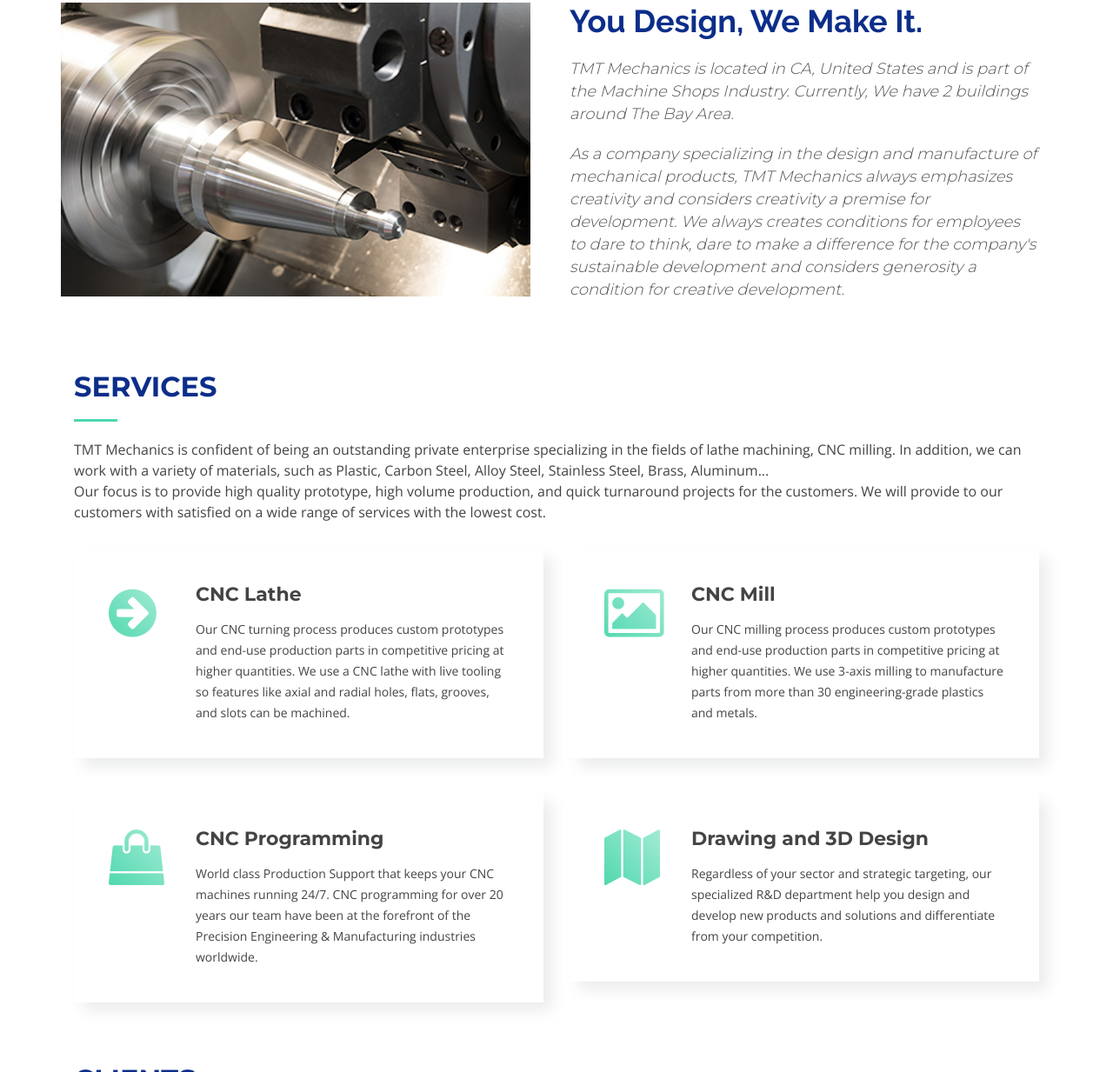
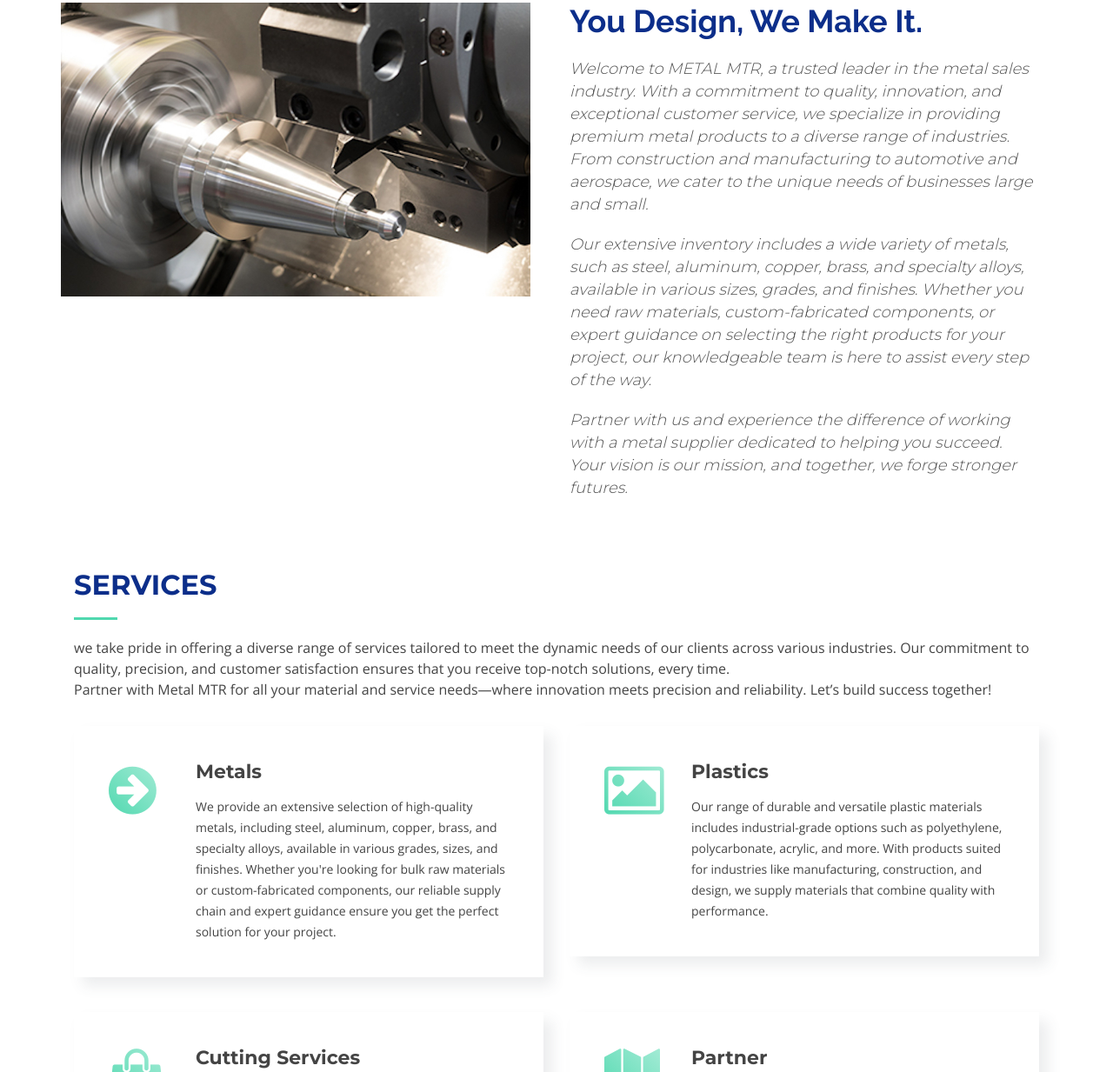
Before and after one commit to chng8320/metalmtr.com, a plain HTML site: page index.html in a window 1280 px wide. Shown: the part 664-1897 px from the top of the page at 87% size. Drawn offline with nearby package versions, Linux system fonts and the light colour scheme; files whose address does not match are found by name.

Commit message:
Update index.html

```diff
--- a/index.html
+++ b/index.html
@@ -44,8 +44,8 @@
   <section id="topbar" class="d-none d-lg-block">
     <div class="container clearfix">
       <div class="contact-info float-left">
-        <i class="fa fa-envelope-o"></i> <a href="mailto:tmtmechanics@gmail.com">tmtmechanics@gmail.com</a>
-          <i class="fa fa-phone">+1 669 255 3438</i>
+        <i class="fa fa-envelope-o"></i> <a href="mailto:sales@metalmtr.com">sales@metalmtr.com</a>
+          <i class="fa fa-phone">+1 669 338 9926</i>
       </div>
       <div class="social-links float-right">
         <a href="#" class="twitter"><i class="fa fa-twitter"></i></a>
@@ -62,7 +62,7 @@
     <div class="container">
 
       <div id="logo" class="pull-left">
-        <h1><a href="index.html">TMT<span>Mechanics</span></a></h1>
+        <h1><a href="index.html">METAL<span>MTR</span></a></h1>
         <!-- Uncomment below if you prefer to use an image logo -->
         <!-- <a href="index.html"><img src="assets/img/logo.png" alt=""></a>-->
       </div>
@@ -82,7 +82,7 @@
   <section id="intro">
 
     <div class="intro-content">
-      <h2>Welcome <span>to </span><br>TMT Mechanics</h2>
+      <h2>Welcome <span>to </span><br>Metal MTR</h2>
       <div>
         <a href="#contact" class="btn-get-started scrollto">Contact Us</a>
         <a href="#portfolio" class="btn-projects scrollto">Our Projects</a>
@@ -111,12 +111,14 @@
 
           <div class="col-lg-6 content">
             <h2>You Design, We Make It.</h2>
-            <h3>TMT Mechanics is located in CA, United States and is part of the Machine Shops Industry. Currently,
-              We have 2 buildings around The Bay Area.</h3>
-            <h3>As a company specializing in the design and manufacture of mechanical products, TMT Mechanics always emphasizes
-              creativity and considers creativity a premise for development. We always creates conditions for employees
-              to dare to think, dare to make a difference for the company's sustainable development and considers
-              generosity a condition for creative development.</h3>
+            <h3>Welcome to METAL MTR, a trusted leader in the metal sales industry. With a commitment to quality, innovation, and
+              exceptional customer service, we specialize in providing premium metal products to a diverse range of industries.
+              From construction and manufacturing to automotive and aerospace, we cater to the unique needs of businesses large and small.</h3>
+            <h3>Our extensive inventory includes a wide variety of metals, such as steel, aluminum, copper, brass, and specialty alloys, available
+              in various sizes, grades, and finishes. Whether you need raw materials, custom-fabricated components, or expert guidance on selecting
+              the right products for your project, our knowledgeable team is here to assist every step of the way.</h3>
+            <h3>Partner with us and experience the difference of working with a metal supplier dedicated to helping you succeed.
+              Your vision is our mission, and together, we forge stronger futures.</h3>
           </div>
         </div>
 
@@ -128,12 +130,9 @@
       <div class="container">
         <div class="section-header">
           <h2>Services</h2>
-          <p>TMT Mechanics is confident of being an outstanding private enterprise specializing in the fields of
-            lathe machining, CNC milling. In addition, we can work with a variety of materials, such as Plastic, Carbon
-            Steel, Alloy Steel, Stainless Steel, Brass, Aluminum...</p>
-          <p>Our focus is to provide high quality prototype, high
-            volume production, and quick turnaround projects for the customers. We will provide to our customers with
-            satisfied on a wide range of services with the lowest cost.</p>
+          <p>we take pride in offering a diverse range of services tailored to meet the dynamic needs of our clients across various industries.
+            Our commitment to quality, precision, and customer satisfaction ensures that you receive top-notch solutions, every time.</p>
+          <p>Partner with Metal MTR for all your material and service needs—where innovation meets precision and reliability. Let’s build success together!</p>
         </div>
 
         <div class="row">
@@ -141,40 +140,39 @@
           <div class="col-lg-6">
             <div class="box wow fadeInLeft">
               <div class="icon"><i class="fa fa-arrow-circle-right"></i></div>
-              <h4 class="title"><a href="">CNC Lathe</a></h4>
-              <p class="description">Our CNC turning process produces custom prototypes and end-use production parts in
-                competitive pricing at higher quantities. We use a CNC lathe with live tooling so features like axial
-                and radial holes, flats,
-                grooves, and slots can be machined.</p>
+              <h4 class="title"><a href="">Metals</a></h4>
+              <p class="description">We provide an extensive selection of high-quality metals, including steel, aluminum, copper, brass,
+                and specialty alloys, available in various grades, sizes, and finishes. Whether you're looking for bulk raw materials or
+                custom-fabricated components, our reliable supply chain and expert guidance ensure you get the perfect solution for your project.</p>
             </div>
           </div>
 
           <div class="col-lg-6">
             <div class="box wow fadeInRight">
               <div class="icon"><i class="fa fa-picture-o"></i></div>
-              <h4 class="title"><a href="">CNC Mill</a></h4>
-              <p class="description">Our CNC milling process produces custom prototypes and end-use production parts in
-                competitive pricing at higher quantities. We use 3-axis milling to manufacture parts from more than 30
-                engineering-grade plastics and metals.</p>
+              <h4 class="title"><a href="">Plastics</a></h4>
+              <p class="description">Our range of durable and versatile plastic materials includes industrial-grade options such as polyethylene,
+                polycarbonate, acrylic, and more. With products suited for industries like manufacturing, construction, and design, we supply materials
+                that combine quality with performance.</p>
             </div>
           </div>
 
           <div class="col-lg-6">
             <div class="box wow fadeInLeft" data-wow-delay="0.2s">
               <div class="icon"><i class="fa fa-shopping-bag"></i></div>
-              <h4 class="title"><a href="">CNC Programming</a></h4>
-              <p class="description">World class Production Support that keeps your CNC machines running 24/7. CNC
-                programming for over 20 years our team have been at the forefront of the Precision Engineering &
-                Manufacturing industries worldwide.</p>
+              <h4 class="title"><a href="">Cutting Services</a></h4>
+              <p class="description">Precision is at the core of our cutting services. Equipped with state-of-the-art machinery, we offer custom cutting solutions
+                for metals and plastics, ensuring every piece meets your exact specifications. Whether you need laser cutting, waterjet cutting, or traditional machining,
+                our team delivers exceptional accuracy and efficiency.</p>
             </div>
           </div>
 
           <div class="col-lg-6">
             <div class="box wow fadeInRight" data-wow-delay="0.2s">
               <div class="icon"><i class="fa fa-map"></i></div>
-              <h4 class="title"><a href="">Drawing and 3D Design</a></h4>
-              <p class="description">Regardless of your sector and strategic targeting, our specialized R&D department
-                help you design and develop new products and solutions and differentiate from your competition.</p>
+              <h4 class="title"><a href="">Partner</a></h4>
+              <p class="description">Navigating material sourcing can be challenging, but we’re here to help. Our sourcing assistance service connects you with trusted suppliers
+                for hard-to-find materials or custom specifications. With our industry expertise and network, we ensure you get high-quality products at competitive prices.</p>
             </div>
           </div>
 
```
